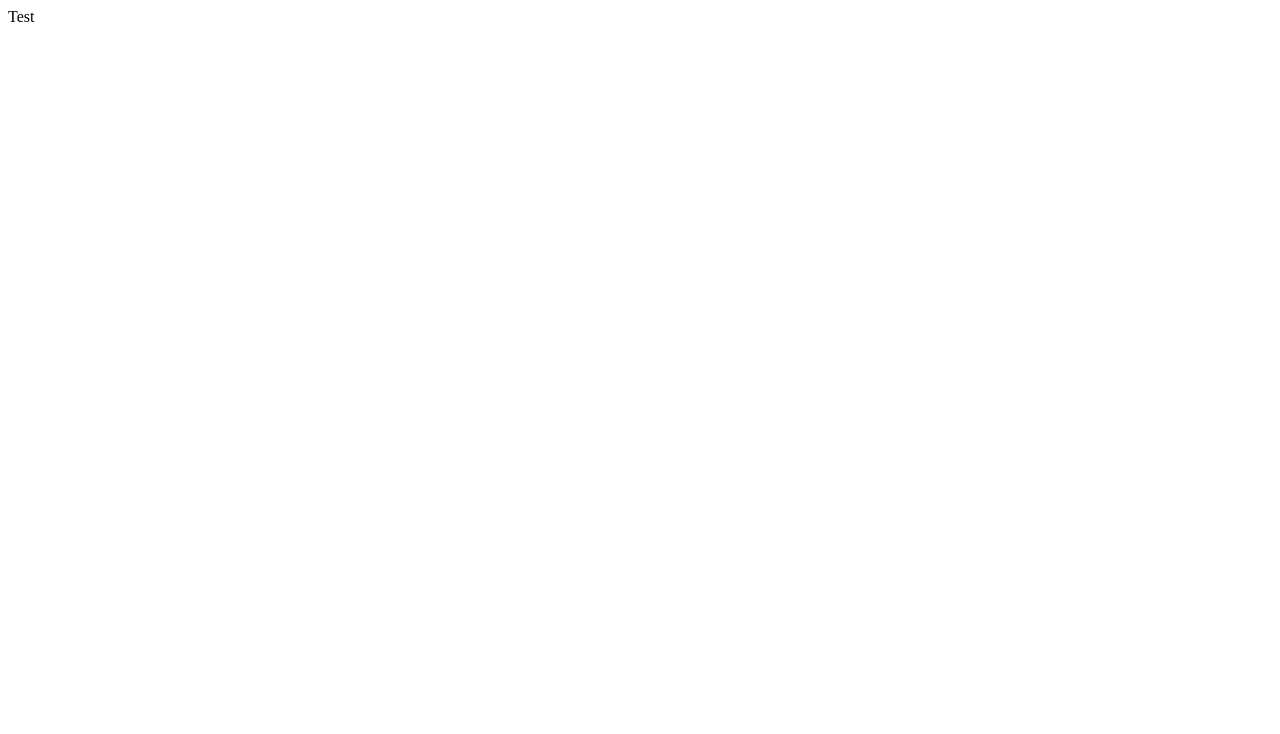
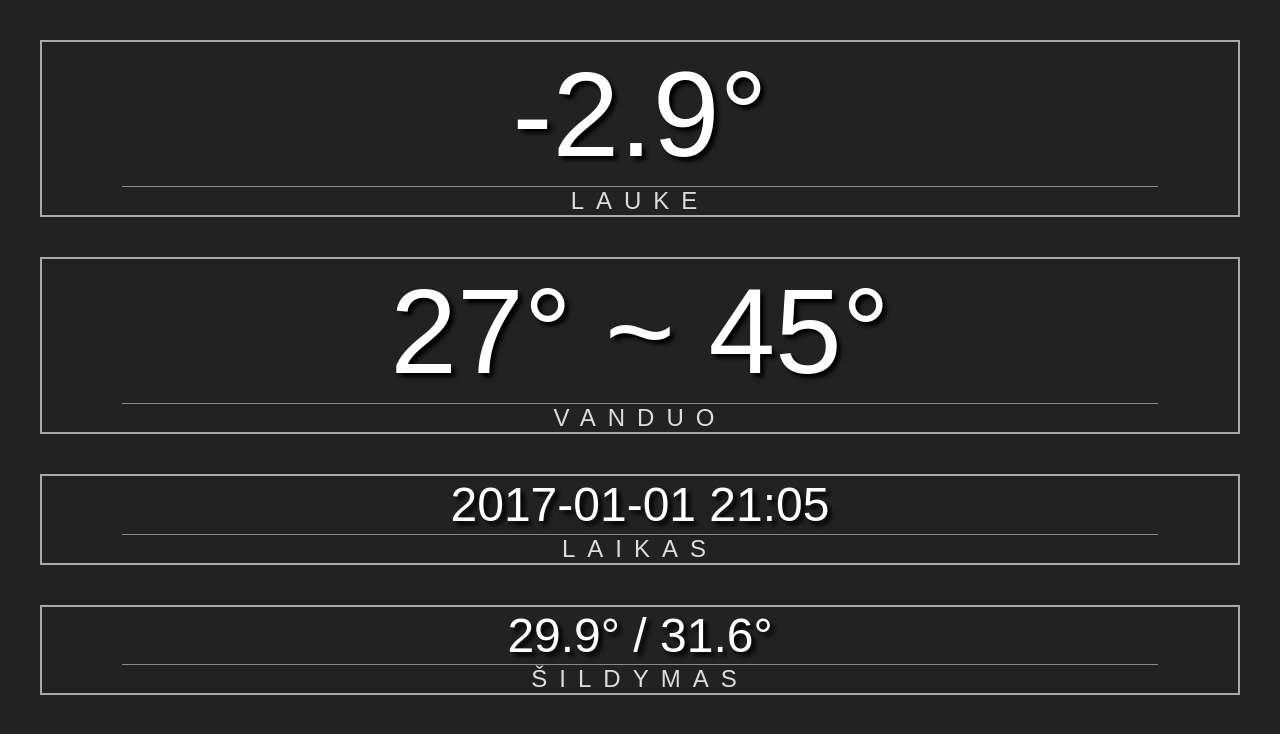
Before and after one commit to ramunsk/esp-vbus, a plain HTML site: page webpage/page.html in a window 1280 px wide. Drawn offline with Linux system fonts and the light colour scheme; a web font is replaced by a local one.

Commit message:
Page template created

```diff
--- a/webpage/page.css
+++ b/webpage/page.css
@@ -1,4 +1,39 @@
+html, body {
+    margin: 0;
+    padding: 0;
+    font-family: 'Palanquin', sans-serif;
+}
+
 body {
-    font-size: 12px;
-    font-weight: bold;
+    /*margin: 5vh;*/
+    background: #222;
 }
+
+.card {
+    border: 2px solid #aaa;
+    margin: 5vh;
+    position: relative;
+
+}
+
+.card-value {
+    font-size: 15vh;
+    line-height: 1.2em;
+    color: #fff;
+    text-align: center;
+    text-shadow: 4px 4px 4px rgba(0, 0, 0, 1);
+}
+
+.card-value.card-value__small {
+    font-size: 6vh;
+}
+
+.card-title {
+    color: #ddd;
+    font-size: 3vh;
+    text-transform: uppercase;
+    letter-spacing: 0.5em;
+    margin: 0 10vh;
+    text-align: center;
+    border-top: 1px solid #888;
+}
--- a/webpage/page.html
+++ b/webpage/page.html
@@ -2,9 +2,42 @@
 <html>
     <head>
         <meta charset="utf-8">
-        <title>Katiline</title>
+        <link href="https://fonts.googleapis.com/css?family=Palanquin:400,700&amp;subset=latin-ext" rel="stylesheet">
+        <link rel="stylesheet" href="page.css">
+        <title>Mano namai</title>
     </head>
     <body>
-        <div>Test </div>
+        <div class="card">
+            <div class="card-value">
+                -2.9&deg;
+            </div>
+            <div class="card-title">
+                Lauke
+            </div>
+        </div>
+        <div class="card">
+            <div class="card-value">
+                27&deg; ~ 45&deg;
+            </div>
+            <div class="card-title">
+                Vanduo
+            </div>
+        </div>
+        <div class="card">
+            <div class="card-value card-value__small">
+                2017-01-01 21:05
+            </div>
+            <div class="card-title">
+                Laikas
+            </div>
+        </div>
+        <div class="card">
+            <div class="card-value card-value__small">
+                29.9&deg; / 31.6&deg;
+            </div>
+            <div class="card-title">
+                Šildymas
+            </div>
+        </div>
     </body>
 </html>
```
Also changed, not shown: package.json (deleted, +0 -18 lines).
